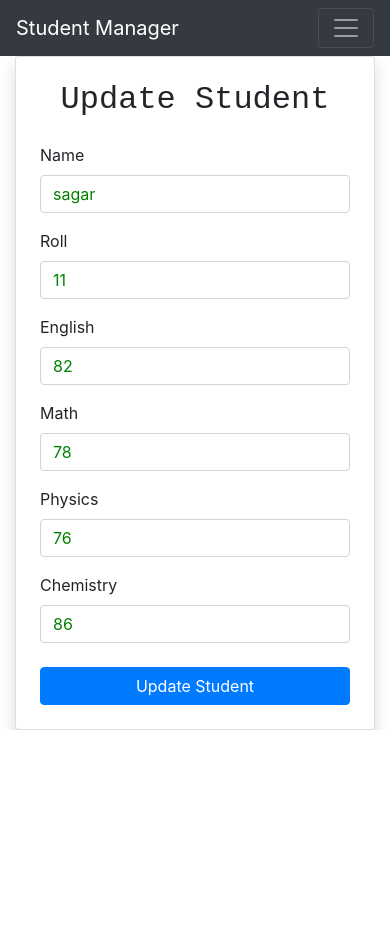
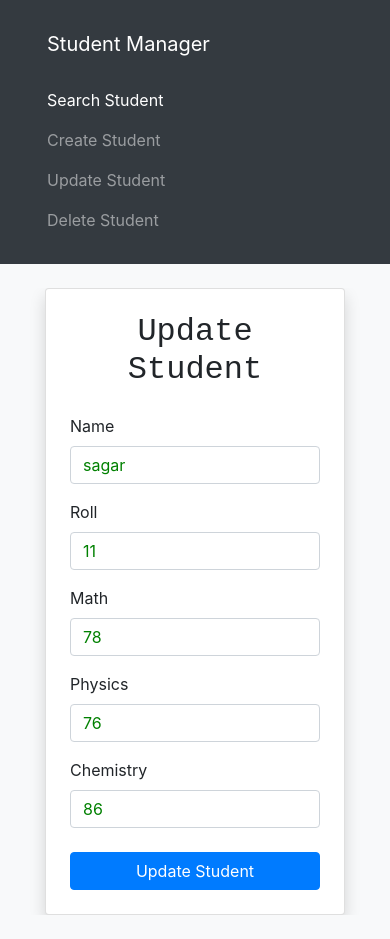
Before and after one commit to Vaibhavcode10/Studentmanagment-system, a React (Create React App) app: page /update in a window 390 px wide. Before the commit the page ends 844 px from the top, so only its background shows below. Built offline with nearby package versions, Linux system fonts and the light colour scheme.

Commit message:
pass and fail logic

```diff
--- a/src/App.js
+++ b/src/App.js
@@ -1,40 +1,49 @@
 import React from "react";
 import { BrowserRouter as Router, Route, Routes } from "react-router-dom";
 import StudentListView from "./StudentListView";
-import Studentcontextprovider, { useStudent } from "./Studentcontextprovider";
-import DeatilsView from "./StudentDeatilsView";
+import Studentcontextprovider from "./Studentcontextprovider";
 import CreateStudent from "./CreateStudent";
 import UpdateStudent from "./UpdateStudent";
-import Navigation from './Navigation'
+import Navigation from "./Navigation";
 import Deletstudent from "./Deletstudent";
 
 export default function App() {
+  return (
 
-  return (
-    <>
-    <Navigation/>
       <Studentcontextprovider>
+        <div className="container-fluid">
+          <div className="row min-vh-100 p-0">
+
+            <div className="col-md-2 bg-dark text-white ">
+              <Navigation />
+            </div>
+
+            {/* Main content */}
+            <div className="col-md-10 bg-light ">
+              <div className="container-fluid py-4 ">
                 <Routes>
                   <Route
                     path="/"
                     element={
-              <div className="container-fluid">
-                <h1 className="text-center my-4" style={{fontFamily:'monospace'}}>Student Management System</h1>
-                <div className="row">
-                  <div className="col-md-12">
+                      <>
+                        <h1
+                          className="text-center my-4"
+                          style={{ fontFamily: "monospace" }}
+                        >
+                          Student Management System
+                        </h1>
                         <StudentListView />
-                  </div>
-
-                </div>
-              </div>
+                      </>
                     }
                   />
                   <Route path="/create" element={<CreateStudent />} />
                   <Route path="/update" element={<UpdateStudent />} />
-          <Route path="/delet" element={<Deletstudent />}/>
+                  <Route path="/delet" element={<Deletstudent />} />
                 </Routes>
+              </div>
+            </div>
+          </div>
+        </div>
       </Studentcontextprovider>
-
-    </>
   );
 }
--- a/src/Navigation.js
+++ b/src/Navigation.js
@@ -2,27 +2,15 @@ import { Link } from "react-router-dom";
 
 export default function Navigation() {
   return (
-    <nav className="navbar navbar-expand-lg navbar-dark bg-dark">
-      <div className="container-fluid">
-        <Link className="navbar-brand" to="/">
+    <nav className="navbar navbar-dark bg-dark h-100">
+      <div className="d-flex flex-column align-items-start p-3 h-100">
+        <Link className="navbar-brand mb-3" to="/">
           Student Manager
         </Link>
-        <button
-          className="navbar-toggler"
-          type="button"
-          data-bs-toggle="collapse"
-          data-bs-target="#navbarNav"
-          aria-controls="navbarNav"
-          aria-expanded="false"
-          aria-label="Toggle navigation"
-        >
-          <span className="navbar-toggler-icon"></span>
-        </button>
-        <div className="collapse navbar-collapse" id="navbarNav">
-          <ul className="navbar-nav">
+        <ul className="navbar-nav flex-column w-100">
           <li className="nav-item">
             <Link className="nav-link active" to="/">
-                Home
+            Search Student
             </Link>
           </li>
           <li className="nav-item">
@@ -42,7 +30,6 @@ export default function Navigation() {
           </li>
         </ul>
       </div>
-      </div>
     </nav>
   );
 }
--- a/src/StudentDeatilsView.js
+++ b/src/StudentDeatilsView.js
@@ -35,12 +35,7 @@ export default function StudentDeatilsView() {
                       {student.roll}
                     </td>
                   </tr>
-                  <tr>
-                    <th>English</th>
-                    <td style={{ color: student.sub > 100 ? "red" : "green" }}>
-                      {student.sub}
-                    </td>
-                  </tr>
+
                   <tr>
                     <th>Math</th>
                     <td style={{ color: student.m1 > 100 ? "red" : "green" }}>
@@ -54,7 +49,7 @@ export default function StudentDeatilsView() {
                     </td>
                   </tr>
                   <tr>
-                    <th>English</th>
+                    <th>Chemistry</th>
                     <td style={{ color: student.m1 > 100 ? "red" : "green" }}>
                       {student.m3}
                     </td>
@@ -65,21 +60,22 @@ export default function StudentDeatilsView() {
                       {
                         (student.total =
                           Number(student.m1) +
-                          Number(student.m1) +
-                          Number(student.m1))
+                          Number(student.m2) +
+                          Number(student.m3))
                       }
                     </td>
                   </tr>
                   <tr>
                     <th>Percentage</th>
+
                     <td style={{ color: student.percentage > 100 || student.percentage < 35 ? "red" : "green" }}>
-                    {(student.percentage = Number(student.total) / 3)}
+                    {(student.percentage = Number(student.total) / 3).toFixed(2)}%
                     </td>
                   </tr>
                   <tr>
                     <th>Result:</th>
-                    <td  style={{ color: student.percentage > 35 ? "green" : "red" }}>
-                      {student.percentage > 35 ? "Pass" : "Fail"}
+                    <td  style={{ color: student.percentage > 35 && student.m1> 35 && student.m2>35  && student.m3 > 35 ?  "green" : "red" }}>
+                      {student.m1> 35 && student.m2>35  && student.m3 > 35 ? "Pass" : "Fail"}
                     </td>
                   </tr>
                 </tbody>
--- a/src/UpdateStudent.js
+++ b/src/UpdateStudent.js
@@ -52,17 +52,7 @@ export default function UpdateStudent() {
             />
             {updatestudent.roll>50?<p style={{color:"red"}}>Enter correct roll</p>:null}
           </div>
-          <div className="mb-3">
-            <label htmlFor="sub" className="form-label">English</label>
-            <input
-              type="text"
-              id="sub"
-              className="form-control"
-              value={updatestudent.sub}
-              onChange={handleChange}
-              style={{color: updatestudent.sub > 100 ? 'red' : (updatestudent.sub > 35 ? 'green' : 'red')}}            />
-            {updatestudent.sub>100?<p style={{color:"red"}}>Marks must be less than 100</p>:null}
-          </div>
+
           <div className="mb-3">
             <label htmlFor="sub" className="form-label">Math</label>
             <input
```
Lines whose indentation alone changed are shown as unchanged.
